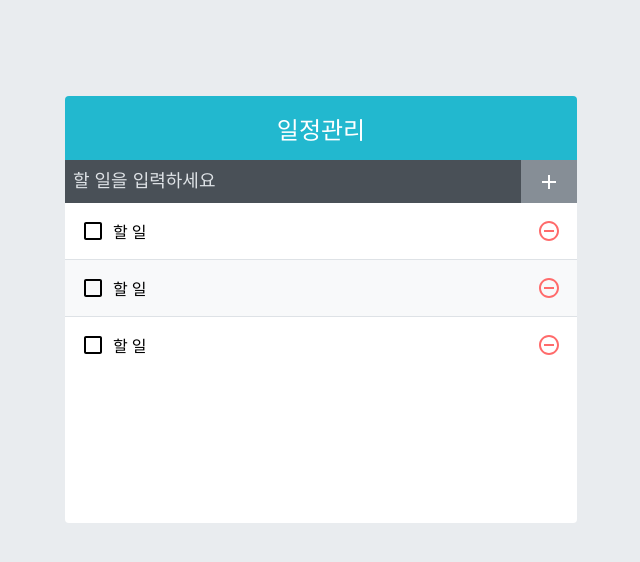
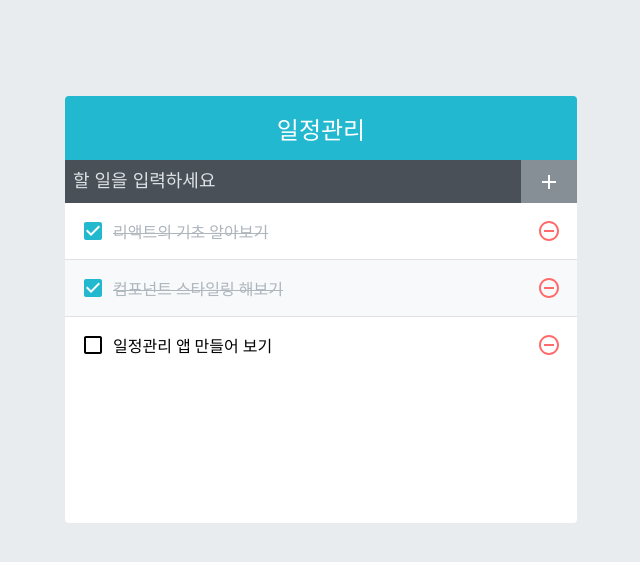
Before and after one commit to keh7264/todo-app, a React (Create React App) app: page / in a window 1280 px wide. Shown: the top 562 px of the page, without its empty margins (319-959 px from the left). Built offline with nearby package versions, Linux system fonts and the light colour scheme.

Commit message:
Initialize a new state property called todos

```diff
--- a/src/App.js
+++ b/src/App.js
@@ -1,14 +1,19 @@
-import React from 'react';
+import React, { useState } from 'react';
 import './App.css';
 import TodoTemplate from './components/TodoTemplate';
 import TodoInsert from './components/TodoInsert';
 import TodoList from './components/TodoList';
 
 function App() {
+  const [todos, setTodos] = useState([
+    { id: 1, text: '리액트의 기초 알아보기', checked: true },
+    { id: 2, text: '컴포넌트 스타일링 해보기', checked: true },
+    { id: 3, text: '일정관리 앱 만들어 보기', checked: false },
+  ]);
   return (
     <TodoTemplate>
       <TodoInsert />
-      <TodoList />
+      <TodoList todos={todos} />
     </TodoTemplate>
   );
 }
--- a/src/components/TodoList.js
+++ b/src/components/TodoList.js
@@ -2,12 +2,12 @@
 import './TodoList.scss';
 import TodoListItem from './TodoListItem';
 
-const TodoList = () => {
+const TodoList = ({ todos }) => {
   return (
     <div className="TodoList">
-      <TodoListItem />
-      <TodoListItem />
-      <TodoListItem />
+      {todos.map(todo => (
+        <TodoListItem todo={todo} key={todo.id} />
+      ))}
     </div>
   );
 };
--- a/src/components/TodoListItem.js
+++ b/src/components/TodoListItem.js
@@ -5,13 +5,15 @@
   MdCheckBox,
   MdRemoveCircleOutline,
 } from 'react-icons/md';
+import cn from 'classnames';
 
-const TodoListItem = () => {
+const TodoListItem = ({ todo }) => {
+  const { text, checked } = todo;
   return (
     <div className="TodoListItem">
-      <div className="checkbox">
-        <MdCheckBoxOutlineBlank />
-        <div className="text">할 일</div>
+      <div className={cn('checkbox', { checked })}>
+        {checked ? <MdCheckBox /> : <MdCheckBoxOutlineBlank />}
+        <div className="text">{text}</div>
       </div>
       <div className="remove">
         <MdRemoveCircleOutline />
--- a/src/components/TodoListItem.scss
+++ b/src/components/TodoListItem.scss
@@ -5,7 +5,7 @@
   display: flex;
   -webkit-box-align: center;
   -ms-flex-align: center;
-  align-items: center;
+  align-items: center; // 세로 중앙 정렬
   &:nth-child(even) {
     background: #f8f9fa;
   }
@@ -29,6 +29,7 @@
       -ms-flex: 1;
       flex: 1;
     }
+    // 체크되었을 때 보여 줄 스타일
     &.checked {
       svg {
         color: #22b9cf;
```
